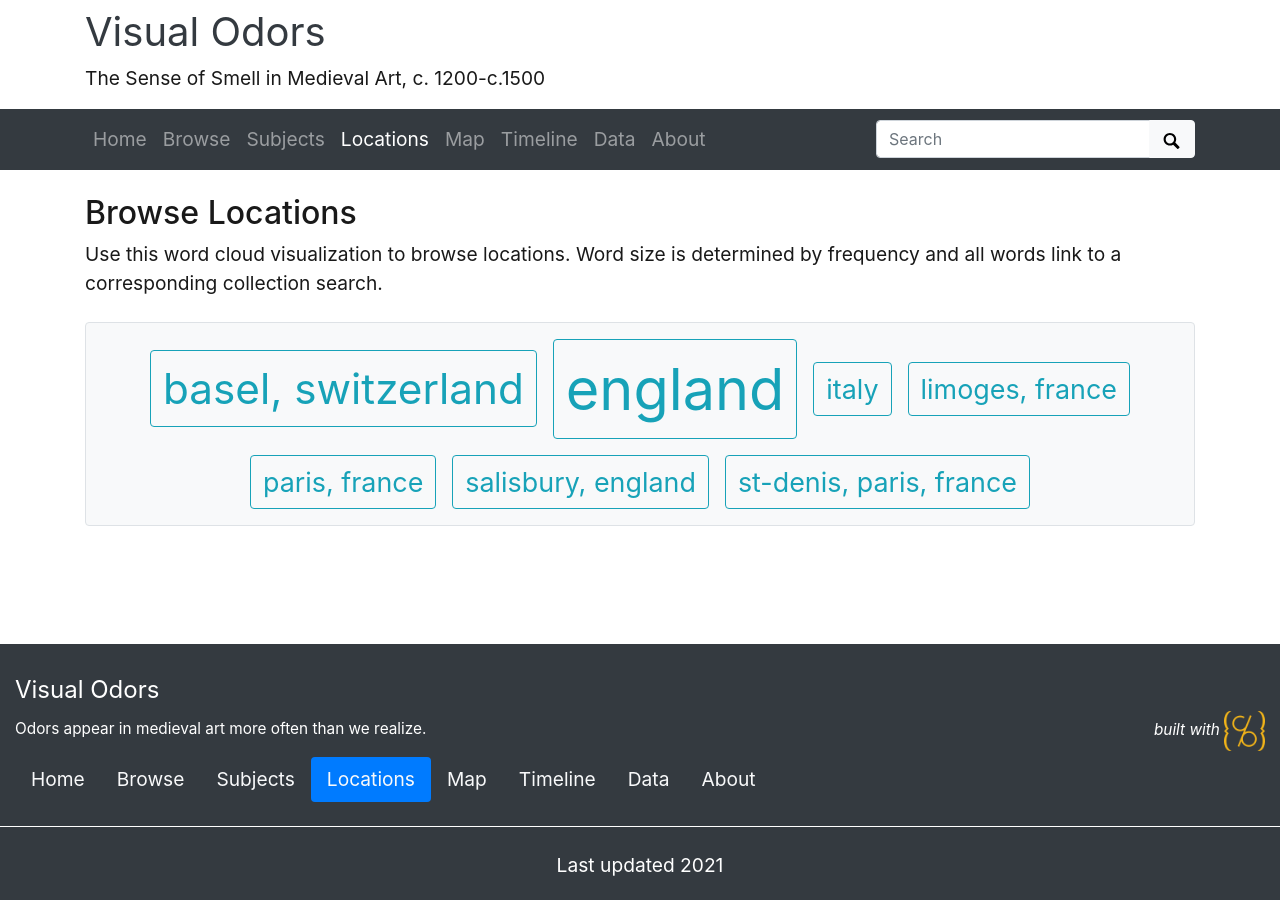
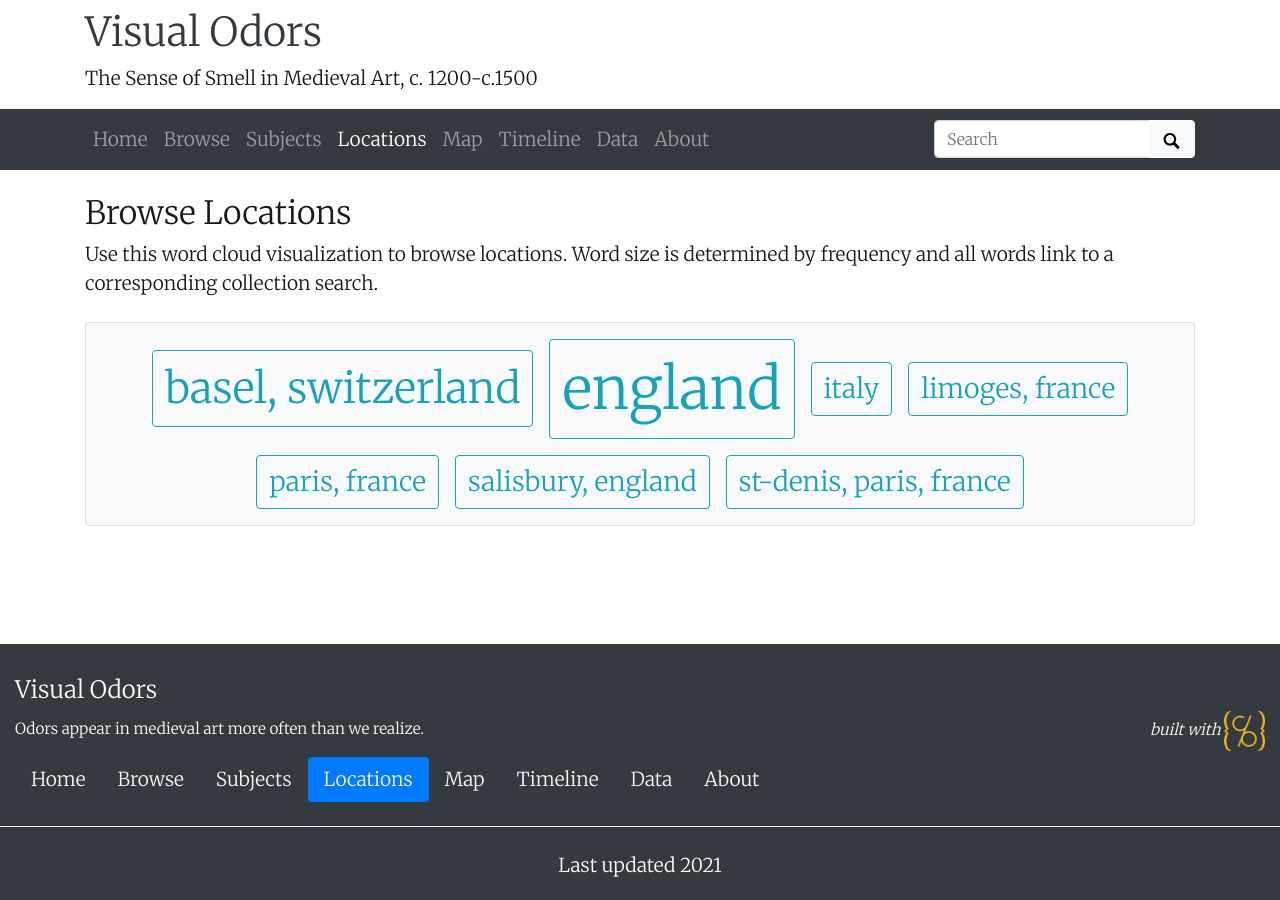
Before and after one commit to SensusOlfactus/medievalsmells, a Jekyll site: the page built from pages/locations.md, in a window 1280 px wide. Built offline with Jekyll 4.4.1, drawn with Linux system fonts in a browser that asks for light colours.

Commit message:
various changes to theme

```diff
--- a/_data/theme.yml
+++ b/_data/theme.yml
@@ -8,9 +8,9 @@
 #
 # featured image is used in home page banner and in meta markup to represent the collection
 # use either an objectid (from an item in this collect), a relative location of an image in this repo (ex. /assets/img/feature.jpg), or a full url to an image elsewhere
-featured-image: 1metcensingangels
+featured-image: smell001
 # optional: add extra padding around collection title for a larger image feature.
-home-title-y-padding: # Default is 8em
+home-title-y-padding: 12em # Default is 8em
 # optional: change position of background image, center, top, bottom
 home-banner-image-position: # Default is center
 
@@ -22,14 +22,12 @@
 
 ##########
 # SUBJECTS PAGE
-#
 subjects-fields: subject;creator # set the field to be featured in the cloud (if left blank, none will be generated)
 subjects-min: 1 # min size for subject cloud, too many terms = slow load time!
 subjects-stopwords: # boxers;boxing;boxer # set of subjects separated by ;, e.g. boxers;boxing
 
 ##########
 # LOCATIONS PAGE
-#
 locations-fields: location # set the field to be featured in the cloud
 locations-min: 1 # min size for subject cloud, too many terms = slow load time!
 locations-stopwords: # set of subjects separated by ; that will be removed from display, e.g. boxers;boxing
@@ -51,7 +49,7 @@
 # TIMELINE PAGE
 #
 year-navigation: #"1900;1905;1910;1915;1920" # set years to appear in dropdown nav, leave blank to auto gen
-year-nav-increment: 5 # set increments when auto gen nav years
+year-nav-increment: 100 # set increments when auto gen nav years
 
 ##########
 # DATA
@@ -83,5 +81,5 @@
 base-font-size: 1.2em
 text-color: "#191919"
 link-color: "#17a2b8"
-base-font-family: # comment out for bootstrap defaults. e.g. Roboto
-font-cdn: # add font stylesheet, e.g. <link href="https://fonts.googleapis.com/css?family=Roboto&display=swap" rel="stylesheet">
+base-font-family: Merriweather # comment out for bootstrap defaults. e.g. Roboto
+font-cdn: <link href="https://fonts.googleapis.com/css2?family=Merriweather:wght@300;700&display=swap" rel="stylesheet">  # add font stylesheet, e.g. <link href="https://fonts.googleapis.com/css?family=Roboto&display=swap" rel="stylesheet">
```
Also changed, not shown: _data/medieval-smells-metadata.csv (line endings or trailing spaces).
